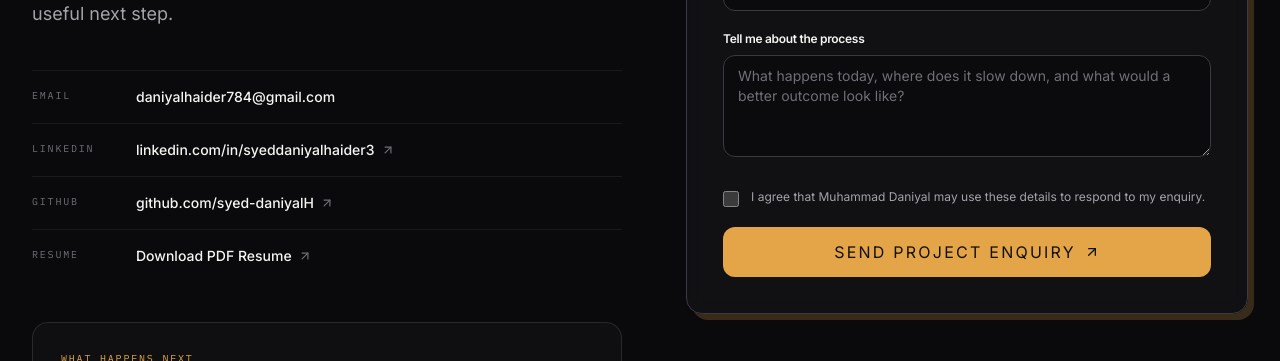
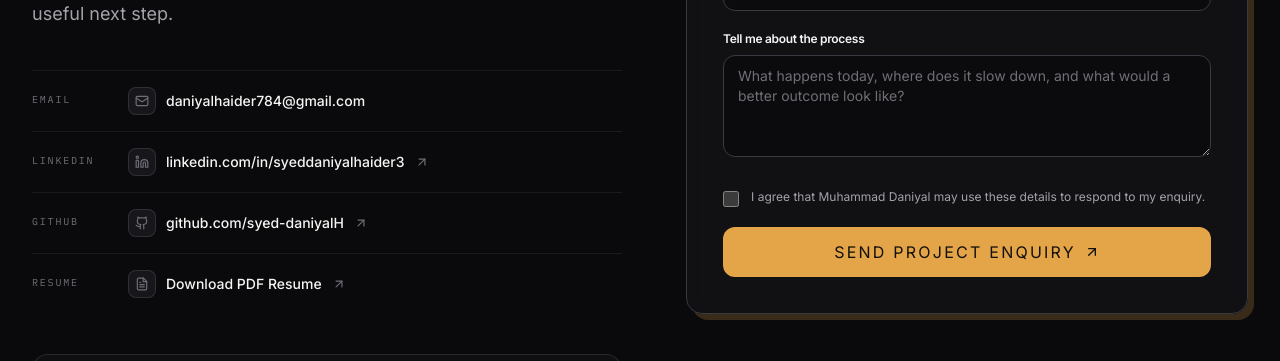
Before and after one commit to syed-daniyalH/muhammad-daniyal-portfolio, a Next.js app: page /contact in a window 1280 px wide. Shown: the part 439-800 px from the top of the page. Built offline with nearby package versions, Linux system fonts and the light colour scheme; no server answers.

Commit message:
feat: add professional icon badges to direct contact channels

```diff
--- a/components/sections/contact-section.tsx
+++ b/components/sections/contact-section.tsx
@@ -1,7 +1,7 @@
 "use client";
 
 import { useState } from "react";
-import { ArrowUpRight, CheckCircle2 } from "lucide-react";
+import { ArrowUpRight, CheckCircle2, FileText, Github, Linkedin, Mail } from "lucide-react";
 import { ScrollReveal } from "@/components/motion/scroll-reveal";
 import { BRAND_NAME, RESUME_PATH } from "@/lib/branding";
 
@@ -10,24 +10,28 @@ const DIRECT_LINKS = [
     label: "EMAIL",
     value: "daniyalhaider784@gmail.com",
     href: "mailto:daniyalhaider784@gmail.com",
+    icon: Mail,
     external: false,
   },
   {
     label: "LINKEDIN",
     value: "linkedin.com/in/syeddaniyalhaider3",
     href: "https://linkedin.com/in/syeddaniyalhaider3",
+    icon: Linkedin,
     external: true,
   },
   {
     label: "GITHUB",
     value: "github.com/syed-daniyalH",
     href: "https://github.com/syed-daniyalH",
+    icon: Github,
     external: true,
   },
   {
     label: "RESUME",
     value: "Download PDF Resume",
     href: RESUME_PATH,
+    icon: FileText,
     external: true,
   },
 ] as const;
@@ -89,10 +93,12 @@ export function ContactSection(): React.JSX.Element {
               </p>
             </div>
 
-            {/* Direct Info Rows */}
+            {/* Direct Info Rows with Professional Icon Badges */}
             <div className="border-t border-border/50 divide-y divide-border/50">
-              {DIRECT_LINKS.map((link) => (
-                <div key={link.label} className="grid grid-cols-[6.5rem_1fr] items-center py-4 text-sm">
+              {DIRECT_LINKS.map((link) => {
+                const Icon = link.icon;
+                return (
+                  <div key={link.label} className="grid grid-cols-[6rem_1fr] items-center py-4 text-sm">
                     <span className="font-mono text-[10px] uppercase tracking-[0.18em] text-muted-subtle">
                       {link.label}
                     </span>
@@ -100,15 +106,19 @@ export function ContactSection(): React.JSX.Element {
                       href={link.href}
                       target={link.external ? "_blank" : undefined}
                       rel={link.external ? "noreferrer" : undefined}
-                    className="inline-flex items-center gap-1.5 font-medium text-foreground transition-colors hover:text-accent focus-visible:outline-none focus-visible:ring-2 focus-visible:ring-accent"
+                      className="group inline-flex items-center gap-2.5 font-medium text-foreground transition-colors hover:text-accent focus-visible:outline-none focus-visible:ring-2 focus-visible:ring-accent"
                     >
-                    <span>{link.value}</span>
+                      <div className="flex size-7 shrink-0 items-center justify-center rounded-lg border border-border-strong/70 bg-surface text-muted-subtle transition-colors group-hover:border-accent/50 group-hover:bg-surface-elevated group-hover:text-accent">
+                        <Icon className="size-3.5" />
+                      </div>
+                      <span className="break-all sm:break-normal">{link.value}</span>
                       {link.external && (
-                      <ArrowUpRight aria-hidden="true" className="size-3.5 text-muted-subtle" />
+                        <ArrowUpRight aria-hidden="true" className="size-3.5 text-muted-subtle transition-transform group-hover:translate-x-0.5 group-hover:-translate-y-0.5 group-hover:text-accent" />
                       )}
                     </a>
                   </div>
-              ))}
+                );
+              })}
             </div>
 
             {/* What Happens Next Card */}
```
Lines whose indentation alone changed are shown as unchanged.
